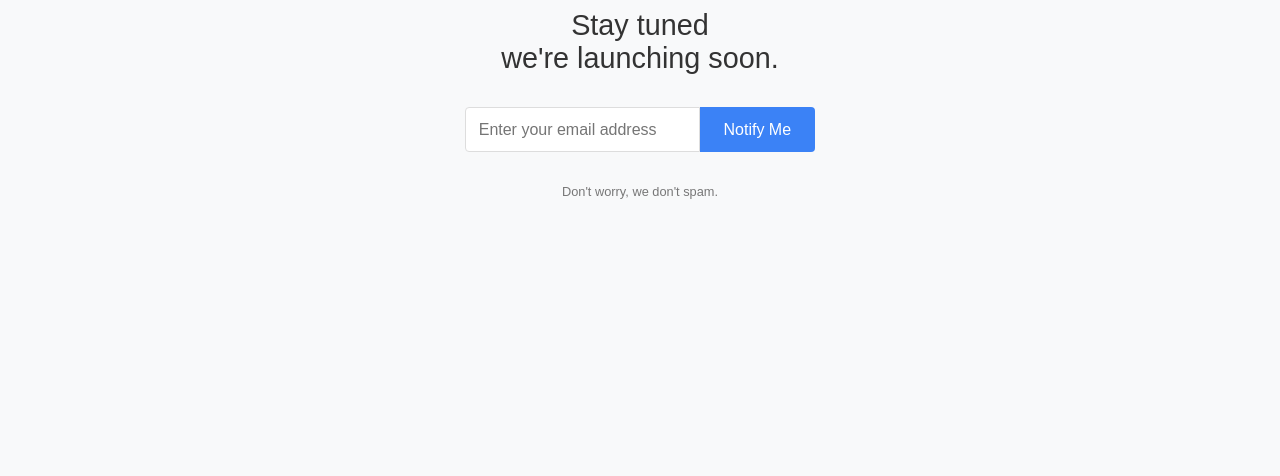
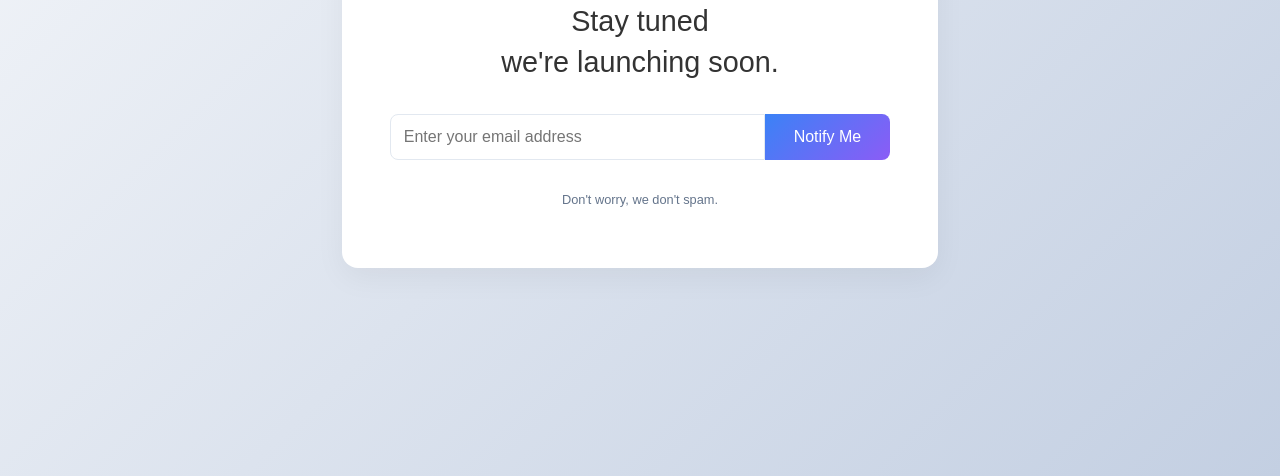
Before and after one commit to saad-salama/Ujraa-landing, a plain HTML site: page index.html in a window 1280 px wide. Shown: the part 324-800 px from the top of the page. Drawn offline with Linux system fonts and the light colour scheme.

Commit message:
Update index.html

```diff
--- a/index.html
+++ b/index.html
@@ -7,29 +7,38 @@
     <style>
         body {
             font-family: 'Arial', sans-serif;
-            background-color: #f8f9fa;
+            background: linear-gradient(135deg, #f5f7fa 0%, #c3cfe2 100%);
             color: #333;
             display: flex;
             justify-content: center;
             align-items: center;
-            height: 100vh;
+            min-height: 100vh;
             margin: 0;
             text-align: center;
         }
         .container {
+            background: white;
+            border-radius: 16px;
+            box-shadow: 0 10px 30px rgba(0, 0, 0, 0.05);
+            padding: 3rem;
             max-width: 500px;
-            padding: 2rem;
+            width: 90%;
+            margin: 2rem;
         }
         .logo {
             font-size: 2.5rem;
             font-weight: bold;
             margin-bottom: 1.5rem;
-            color: #3b82f6;
+            background: linear-gradient(135deg, #3b82f6 0%, #8b5cf6 100%);
+            -webkit-background-clip: text;
+            background-clip: text;
+            color: transparent;
         }
         h1 {
             font-size: 1.8rem;
             margin-bottom: 2rem;
             font-weight: 400;
+            line-height: 1.4;
         }
         .email-form {
             display: flex;
@@ -37,23 +46,32 @@
         }
         input[type="email"] {
             padding: 0.8rem;
-            border: 1px solid #ddd;
-            border-radius: 4px 0 0 4px;
+            border: 1px solid #e2e8f0;
+            border-radius: 8px 0 0 8px;
             flex-grow: 1;
             font-size: 1rem;
+            outline: none;
+            transition: border 0.3s;
+        }
+        input[type="email"]:focus {
+            border-color: #3b82f6;
         }
         button {
-            background-color: #3b82f6;
+            background: linear-gradient(135deg, #3b82f6 0%, #8b5cf6 100%);
             color: white;
             border: none;
-            padding: 0 1.5rem;
-            border-radius: 0 4px 4px 0;
+            padding: 0 1.8rem;
+            border-radius: 0 8px 8px 0;
             cursor: pointer;
             font-size: 1rem;
+            transition: transform 0.2s;
+        }
+        button:hover {
+            transform: translateY(-2px);
         }
         .disclaimer {
             font-size: 0.8rem;
-            color: #777;
+            color: #64748b;
         }
     </style>
 </head>
```
